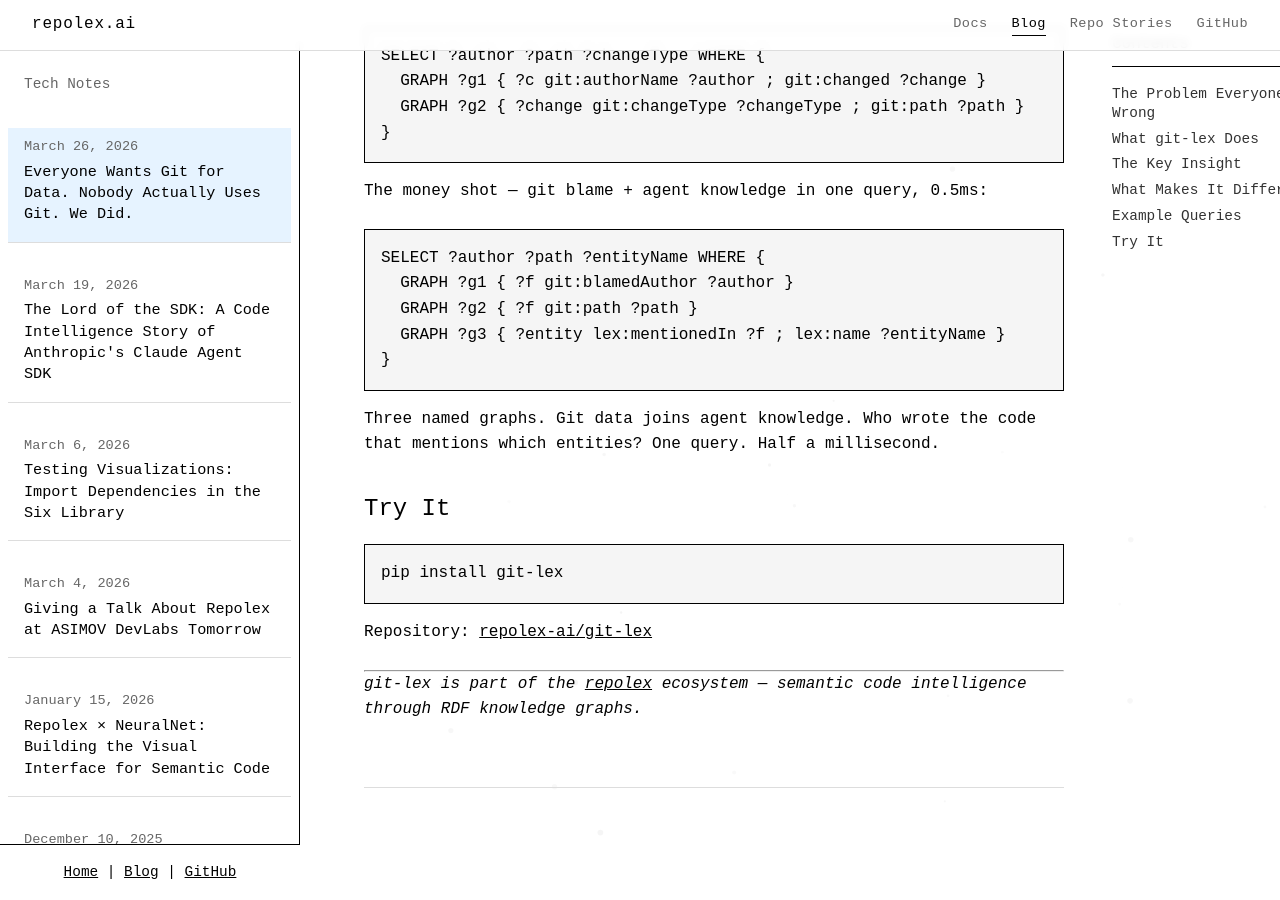
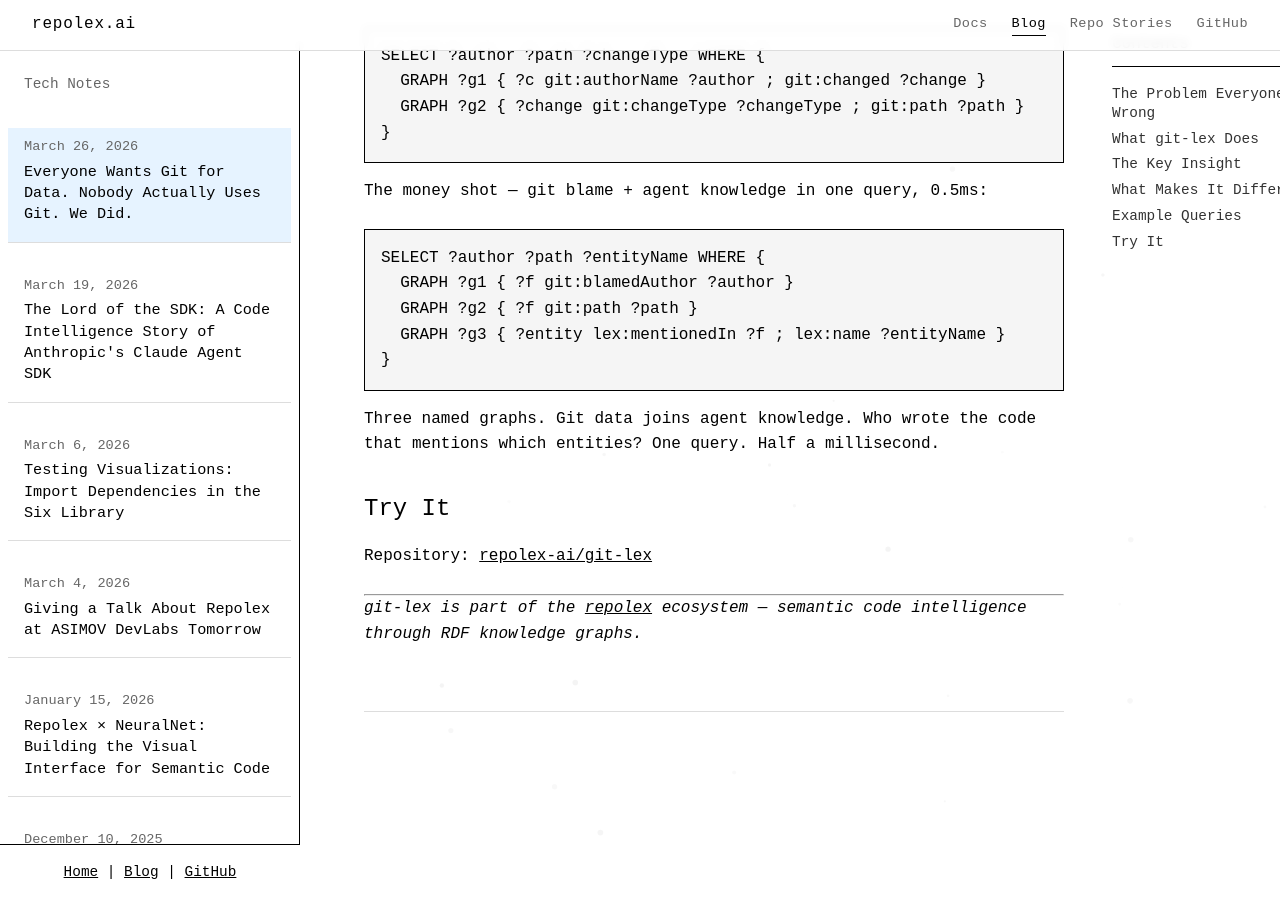
Before and after one commit to repolex-ai/repolex-www, a Jekyll site: the page built from _posts/2026-03-26-git-lex-sparql-over-git.md, in a window 1280 px wide and 900 px high, scrolled down 2627 px. Built offline with Jekyll 4.4.1, drawn with Linux system fonts in a browser that asks for light colours; comment, search, counter and statistics services are not loaded.

Commit message:
Remove premature pip install line from git-lex post
Co-Authored-By: spacegoatai <spacegoatai@gmail.com>

````diff
--- a/_posts/2026-03-26-git-lex-sparql-over-git.md
+++ b/_posts/2026-03-26-git-lex-sparql-over-git.md
@@ -93,10 +93,6 @@ Three named graphs. Git data joins agent knowledge. Who wrote the code that ment
 
 ## Try It
 
-```bash
-pip install git-lex
-```
-
 Repository: [repolex-ai/git-lex](https://github.com/repolex-ai/git-lex)
 
 ---
````
